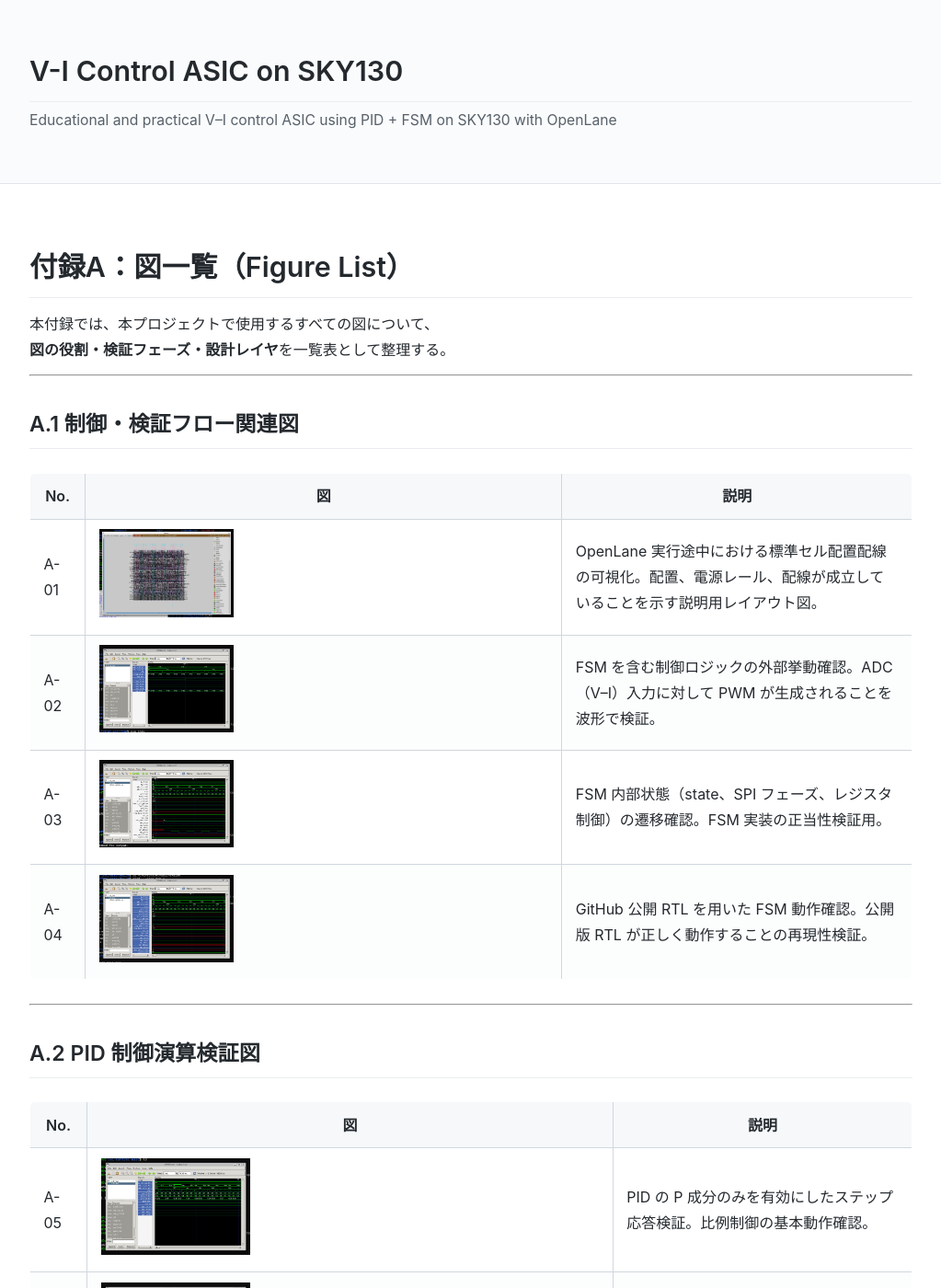
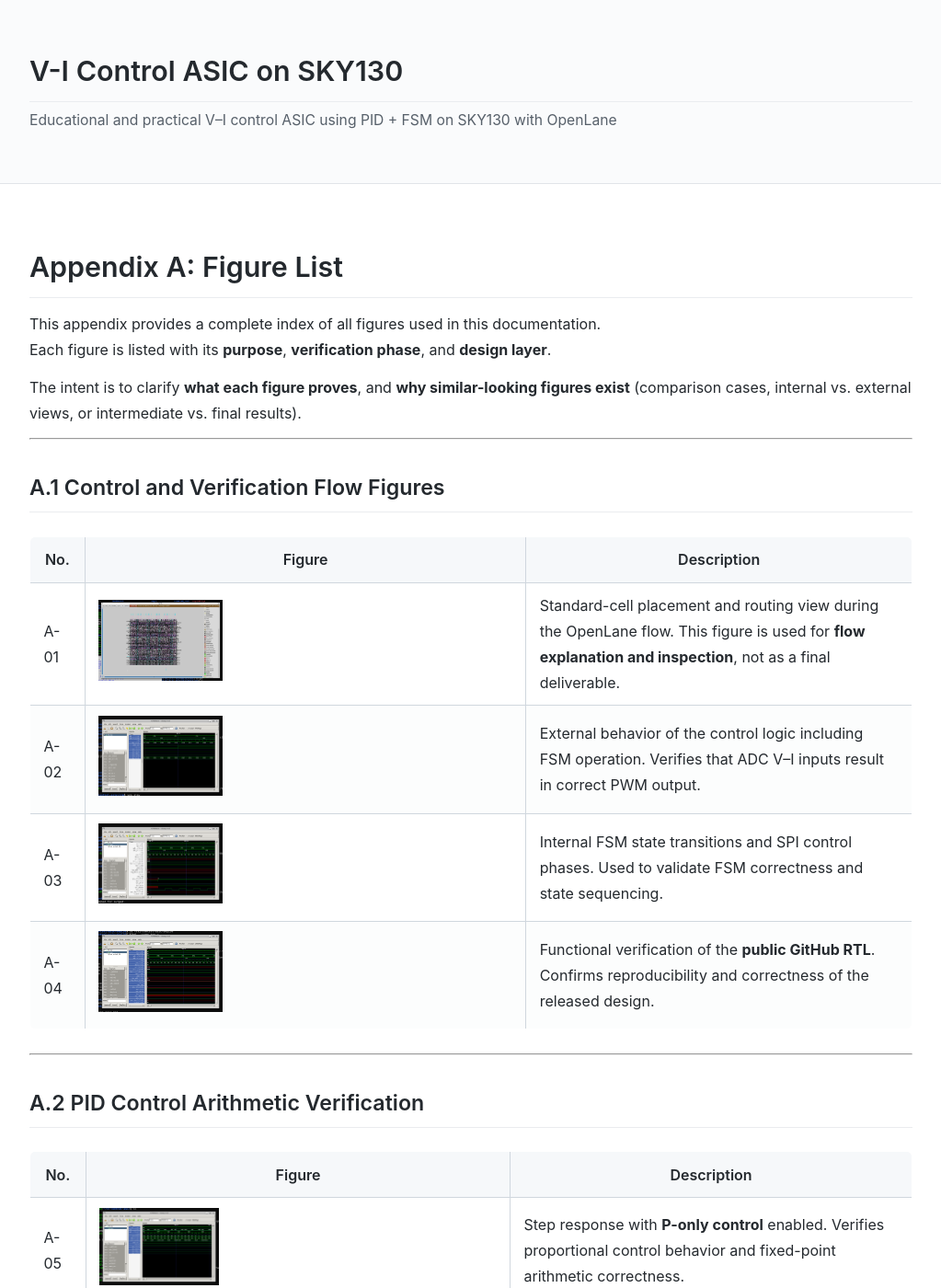
Before and after one commit to Samizo-AITL/vi-control-asic-sky130, a Jekyll site: the page built from docs/appendix_figures.md, in a window 1280 px wide and 1400 px high. Shown: the whole window at 92% size, without its empty margins (128-1151 px from the left). Built offline with Jekyll 4.4.1, drawn with Linux system fonts in a browser that asks for light colours; our own code applies the rules of GitHub Pages for plain Markdown files; some of the changed text lies outside the part shown.

Commit message:
Update appendix_figures.md

```diff
--- a/docs/appendix_figures.md
+++ b/docs/appendix_figures.md
@@ -1,58 +1,64 @@
-# 付録A：図一覧（Figure List）
+# Appendix A: Figure List
 
-本付録では、本プロジェクトで使用するすべての図について、
-**図の役割・検証フェーズ・設計レイヤ**を一覧表として整理する。
+This appendix provides a complete index of all figures used in this documentation.
+Each figure is listed with its **purpose**, **verification phase**, and **design layer**.
+
+The intent is to clarify **what each figure proves**, and **why similar-looking figures exist**
+(comparison cases, internal vs. external views, or intermediate vs. final results).
 
 ---
 
-## A.1 制御・検証フロー関連図
+## A.1 Control and Verification Flow Figures
 
-| No. | 図 | 説明 |
+| No. | Figure | Description |
 |---|---|---|
-| A-01 | <img src="http://samizo-aitl.github.io/vi-control-asic-sky130/docs/assets/images/openlane/spm_layout_overview.png" width="30%"> | OpenLane 実行途中における標準セル配置配線の可視化。配置、電源レール、配線が成立していることを示す説明用レイアウト図。 |
-| A-02 | <img src="http://samizo-aitl.github.io/vi-control-asic-sky130/docs/assets/images/openlane/tb_vi_control_fsm_01.png" width="30%"> | FSM を含む制御ロジックの外部挙動確認。ADC（V–I）入力に対して PWM が生成されることを波形で検証。 |
-| A-03 | <img src="http://samizo-aitl.github.io/vi-control-asic-sky130/docs/assets/images/openlane/tb_vi_control_fsm_state_01.png" width="30%"> | FSM 内部状態（state、SPI フェーズ、レジスタ制御）の遷移確認。FSM 実装の正当性検証用。 |
-| A-04 | <img src="http://samizo-aitl.github.io/vi-control-asic-sky130/docs/assets/images/openlane/tb_vi_control_github_rtl_01.png" width="30%"> | GitHub 公開 RTL を用いた FSM 動作確認。公開版 RTL が正しく動作することの再現性検証。 |
+| A-01 | <img src="http://samizo-aitl.github.io/vi-control-asic-sky130/docs/assets/images/openlane/spm_layout_overview.png" width="30%"> | Standard-cell placement and routing view during the OpenLane flow. This figure is used for **flow explanation and inspection**, not as a final deliverable. |
+| A-02 | <img src="http://samizo-aitl.github.io/vi-control-asic-sky130/docs/assets/images/openlane/tb_vi_control_fsm_01.png" width="30%"> | External behavior of the control logic including FSM operation. Verifies that ADC V–I inputs result in correct PWM output. |
+| A-03 | <img src="http://samizo-aitl.github.io/vi-control-asic-sky130/docs/assets/images/openlane/tb_vi_control_fsm_state_01.png" width="30%"> | Internal FSM state transitions and SPI control phases. Used to validate FSM correctness and state sequencing. |
+| A-04 | <img src="http://samizo-aitl.github.io/vi-control-asic-sky130/docs/assets/images/openlane/tb_vi_control_github_rtl_01.png" width="30%"> | Functional verification of the **public GitHub RTL**. Confirms reproducibility and correctness of the released design. |
 
 ---
 
-## A.2 PID 制御演算検証図
+## A.2 PID Control Arithmetic Verification
 
-| No. | 図 | 説明 |
+| No. | Figure | Description |
 |---|---|---|
-| A-05 | <img src="http://samizo-aitl.github.io/vi-control-asic-sky130/docs/assets/images/openlane/tb_vi_control_pid_p_step_01.png" width="30%"> | PID の P 成分のみを有効にしたステップ応答検証。比例制御の基本動作確認。 |
-| A-06 | <img src="http://samizo-aitl.github.io/vi-control-asic-sky130/docs/assets/images/openlane/tb_vi_control_pid_pi_step_01.png" width="30%"> | PI 制御によるステップ応答。積分項により定常誤差が解消されることを確認。 |
+| A-05 | <img src="http://samizo-aitl.github.io/vi-control-asic-sky130/docs/assets/images/openlane/tb_vi_control_pid_p_step_01.png" width="30%"> | Step response with **P-only control** enabled. Verifies proportional control behavior and fixed-point arithmetic correctness. |
+| A-06 | <img src="http://samizo-aitl.github.io/vi-control-asic-sky130/docs/assets/images/openlane/tb_vi_control_pid_pi_step_01.png" width="30%"> | Step response with **PI control** enabled. Demonstrates elimination of steady-state error by the integral term. |
 
 ---
 
-## A.3 PWM–V/I 応答検証図
+## A.3 PWM to V–I Interaction Verification
 
-| No. | 図 | 説明 |
+| No. | Figure | Description |
 |---|---|---|
-| A-07 | <img src="http://samizo-aitl.github.io/vi-control-asic-sky130/docs/assets/images/openlane/tb_vi_control_pwm_vi_wave_01.png" width="30%"> | PWM 出力と電圧・電流（V–I）応答の基本関係を示す波形。PWM が物理モデルに反映されることを確認。 |
-| A-08 | <img src="http://samizo-aitl.github.io/vi-control-asic-sky130/docs/assets/images/openlane/tb_vi_control_pwm_vi_wave_02.png" width="30%"> | PWM デューティ条件を変更した比較ケース。PWM–V/I 関係の再現性確認。 |
+| A-07 | <img src="http://samizo-aitl.github.io/vi-control-asic-sky130/docs/assets/images/openlane/tb_vi_control_pwm_vi_wave_01.png" width="30%"> | Basic relationship between PWM output and voltage/current (V–I) response. Confirms that digital PWM affects the physical model. |
+| A-08 | <img src="http://samizo-aitl.github.io/vi-control-asic-sky130/docs/assets/images/openlane/tb_vi_control_pwm_vi_wave_02.png" width="30%"> | Comparison case with different PWM duty conditions. Verifies proportionality and repeatability of the PWM–V/I relationship. |
 
 ---
 
-## A.4 SPI 設定・統合検証図
+## A.4 SPI Configuration and Integrated Verification
 
-| No. | 図 | 説明 |
+| No. | Figure | Description |
 |---|---|---|
-| A-09 | <img src="http://samizo-aitl.github.io/vi-control-asic-sky130/docs/assets/images/openlane/tb_vi_control_spi_cfg_01.png" width="30%"> | SPI 経由で制御パラメータ（Kp、Ki、Iref 等）が正しく内部レジスタに設定されることの確認。 |
-| A-10 | <img src="http://samizo-aitl.github.io/vi-control-asic-sky130/docs/assets/images/openlane/tb_vi_control_spi_pid_pi_ok_01.png" width="30%"> | SPI 設定後に PI 制御が有効となり、FAULT に遷移せず安定動作することを示す統合検証。 |
+| A-09 | <img src="http://samizo-aitl.github.io/vi-control-asic-sky130/docs/assets/images/openlane/tb_vi_control_spi_cfg_01.png" width="30%"> | Verification of SPI-based configuration. Confirms that control parameters (Kp, Ki, Iref, etc.) are correctly written into internal registers. |
+| A-10 | <img src="http://samizo-aitl.github.io/vi-control-asic-sky130/docs/assets/images/openlane/tb_vi_control_spi_pid_pi_ok_01.png" width="30%"> | Integrated verification after SPI configuration. Confirms stable PI control operation without entering FAULT state. |
 
 ---
 
-## A.5 物理実装（最終成果物）
+## A.5 Physical Implementation (Final Deliverable)
 
-| No. | 図 | 説明 |
+| No. | Figure | Description |
 |---|---|---|
-| A-11 | <img src="http://samizo-aitl.github.io/vi-control-asic-sky130/docs/layout/vi_control_top_gds_overview.png" width="30%"> | OpenLane フロー完走後の最終 GDS トップレベル俯瞰図。物理実装成果物の提示。 |
+| A-11 | <img src="http://samizo-aitl.github.io/vi-control-asic-sky130/docs/layout/vi_control_top_gds_overview.png" width="30%"> | Final top-level GDS overview after completing the OpenLane RTL-to-GDS flow. This figure represents the **physical implementation deliverable**. |
 
 ---
 
-## 補足
+## Notes
 
-- 本付録は **図の索引（インデックス）** として機能する
-- 各章（01〜05）から本付録を参照することで、検証フェーズの位置づけが明確になる
-- 見た目が類似する図は、**比較・段階検証を目的とした意図的配置**である
+- Figures that appear visually similar are **intentionally included** for:
+  - comparison across conditions,
+  - internal vs. external observation points,
+  - intermediate inspection vs. final results.
+- This appendix serves as a **figure index** for reviewers and readers.
+- All verification steps follow a staged and reproducible ASIC design flow.
```
